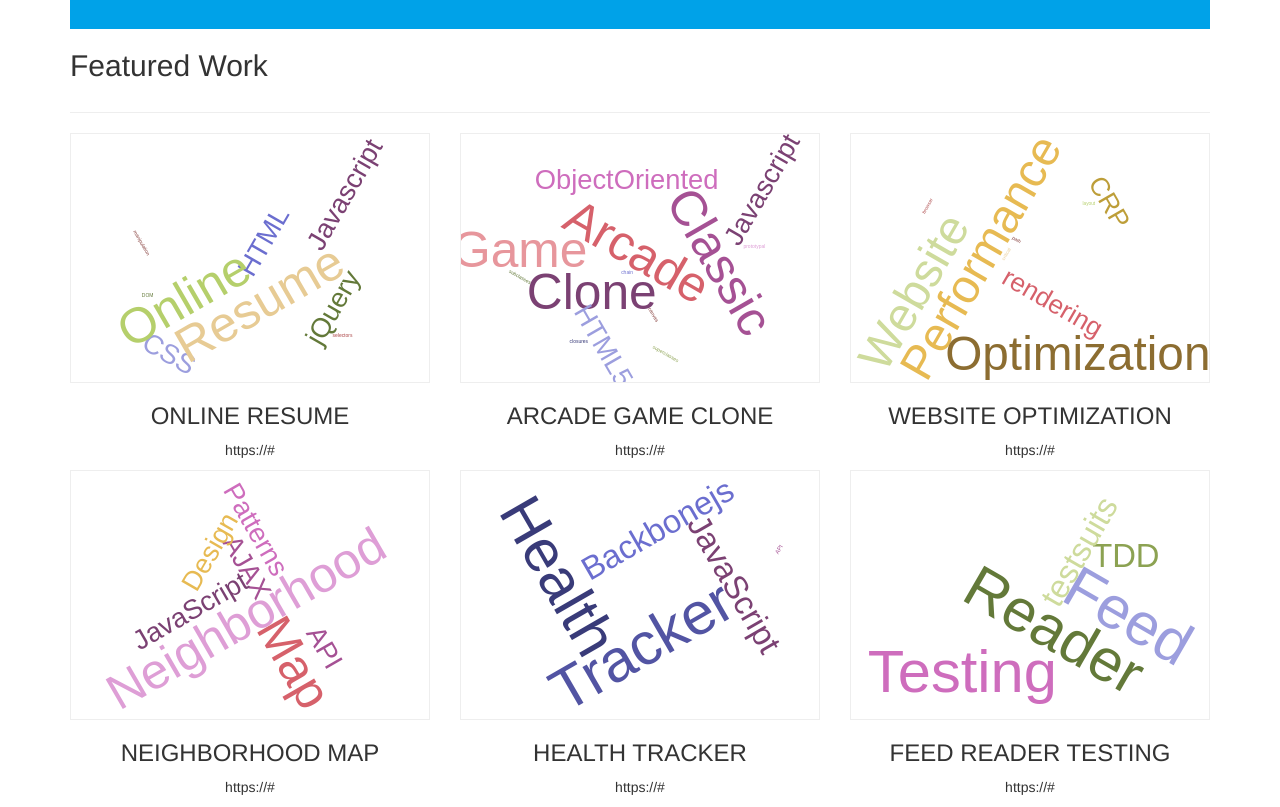
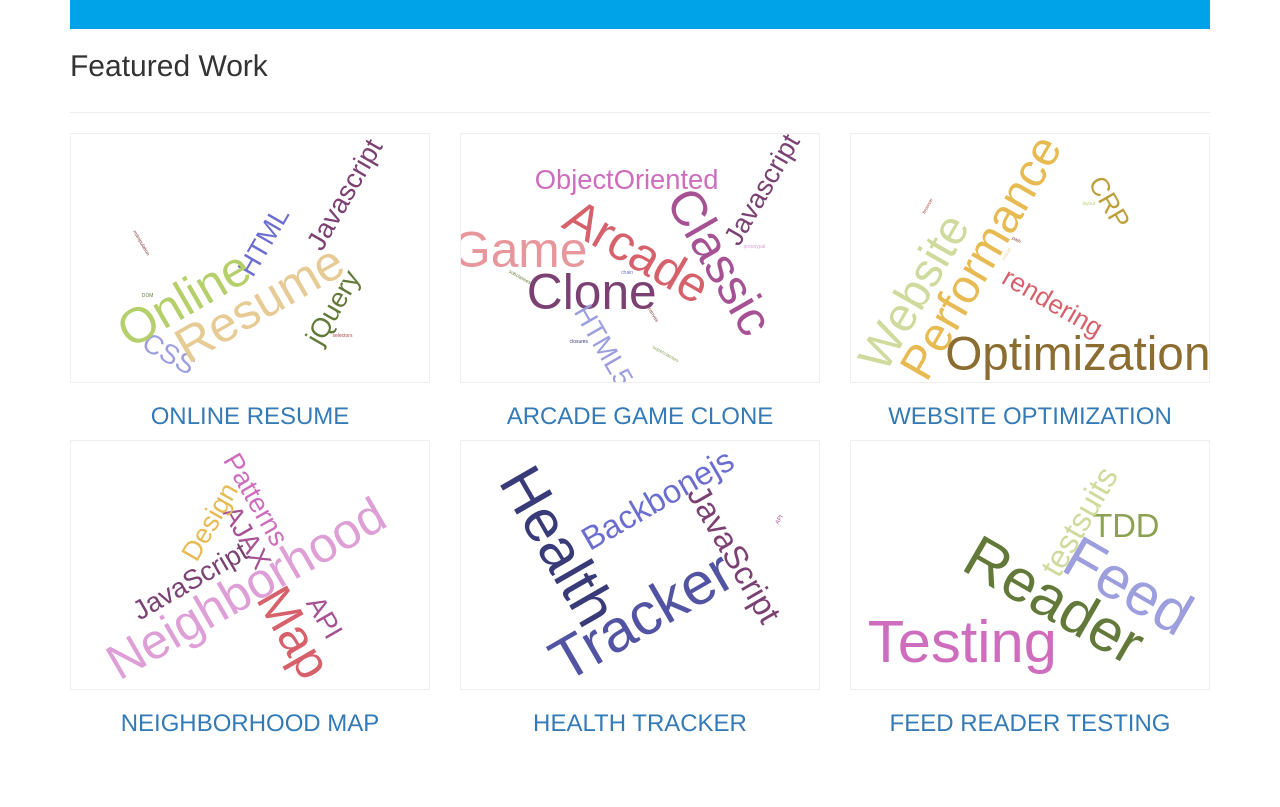
Before and after one commit to daniel-234/portfolio-website, a plain HTML site: page index.html in a window 1280 px wide. Shown: the part 700-1507 px from the top of the page. After the commit the page ends 1447 px from the top, so only its background shows below. Drawn offline with nearby package versions, Linux system fonts and the light colour scheme.

Commit message:
Move links inside headings in projects section

```diff
--- a/index.html
+++ b/index.html
@@ -42,42 +42,48 @@
 				</div>
 			</div>
 			<!-- Projects section -->
-			<section class="row">
+			<div class="row">
 				<!-- Make use of Bootstrap column wrapping technique to accomodate a 3 column layout on larger devices and a 2 column
 				     layout on smaller devices. -->
 				<article class="col-xs-6 col-md-4 center-elem-section">
 					<figure>
 						<img class="img-responsive center-block img-section" src="images/online-resume.svg" alt="First Project: Online Resume wordcloud">
 					</figure>
-					<h3 class="text-uppercase">Online Resume</h3>
-					<p>https://#</p>
+					<h3 class="text-uppercase">
+						<a href="#">Online Resume</a>
+					</h3>
 				</article>
 				<article class="col-xs-6 col-md-4 center-elem-section">
-					<img class="img-responsive center-block img-section" src="images/arcade-game-clone.svg" alt="Second Project: Arcade Game Clone wordcloud" border="5">
-					<h3 class="text-uppercase">Arcade Game Clone</h3>
-					<p>https://#</p>
+					<img class="img-responsive center-block img-section" src="images/arcade-game-clone.svg" alt="Second Project: Arcade Game Clone wordcloud">
+					<h3 class="text-uppercase">
+						<a href="#">Arcade Game Clone</a>
+					</h3>
 				</article>
 				<article class="col-xs-6 col-md-4 center-elem-section">
 					<img class="img-responsive center-block img-section" src="images/website-performance-optimization.svg" alt="Third Project: Website Performance Optimization wordcloud">
-					<h3 class="text-uppercase">Website Optimization</h3>
-					<p>https://#</p>
+					<h3 class="text-uppercase">
+						<a href="#">Website Optimization</a>
+					</h3>
 				</article>
 				<article class="col-xs-6 col-md-4 center-elem-section">
 					<img class="img-responsive center-block img-section" src="images/neighborhood-map.svg" alt="Fourth Project: Neighborhood Map wordcloud">
-					<h3 class="text-uppercase">Neighborhood Map</h3>
-					<p>https://#</p>
+					<h3 class="text-uppercase">
+						<a href="#">Neighborhood Map</a>
+					</h3>
 				</article>
 				<article class="col-xs-6 col-md-4 center-elem-section">
 					<img class="img-responsive center-block img-section" src="images/health-tracker.svg" alt="Fifth Project: Health Tracker wordcloud">
-					<h3 class="text-uppercase">Health Tracker</h3>
-					<p>https://#</p>
+					<h3 class="text-uppercase">
+						<a href="#">Health Tracker</a>
+					</h3>
 				</article>
 				<article class="col-xs-6 col-md-4 center-elem-section">
 					<img class="img-responsive center-block img-section" src="images/feed-reader-testing.svg" alt="Sixth Project: Feed Reader Testing wordcloud">
-					<h3 class="text-uppercase">Feed Reader Testing</h3>
-					<p>https://#</p>
+					<h3 class="text-uppercase">
+						<a href="#">Feed Reader Testing</a>
+					</h3>
 				</article>
-			</section>
+			</div>
 		</div>
 	</body>
 </html>
```
